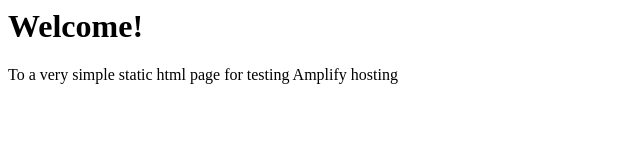
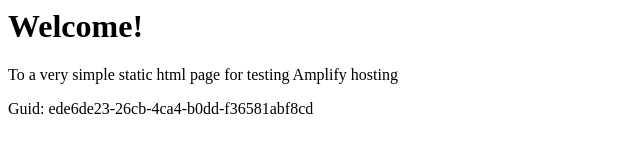
Before and after one commit to aws-aemilia-yul/Github-PR-Commit-Integration-Test-DoNotTouch-v1-prod-ca-central-1, a website: page src/index.html in a window 1280 px wide. Shown: the whole page, without its empty margins (0-640 px from the left). Drawn offline with Linux system fonts and the light colour scheme.

Commit message:
commit from integ tests

```diff
--- a/src/index.html
+++ b/src/index.html
@@ -1,3 +1,5 @@
+
+
 <html lang="en">
 
 <head>
@@ -10,6 +12,6 @@
 <body>
     <h1>Welcome!</h1>
     <p>To a very simple static html page for testing Amplify hosting</p>
-</body>
+    <p>Guid: ede6de23-26cb-4ca4-b0dd-f36581abf8cd</p></body>
 
 </html>
```
